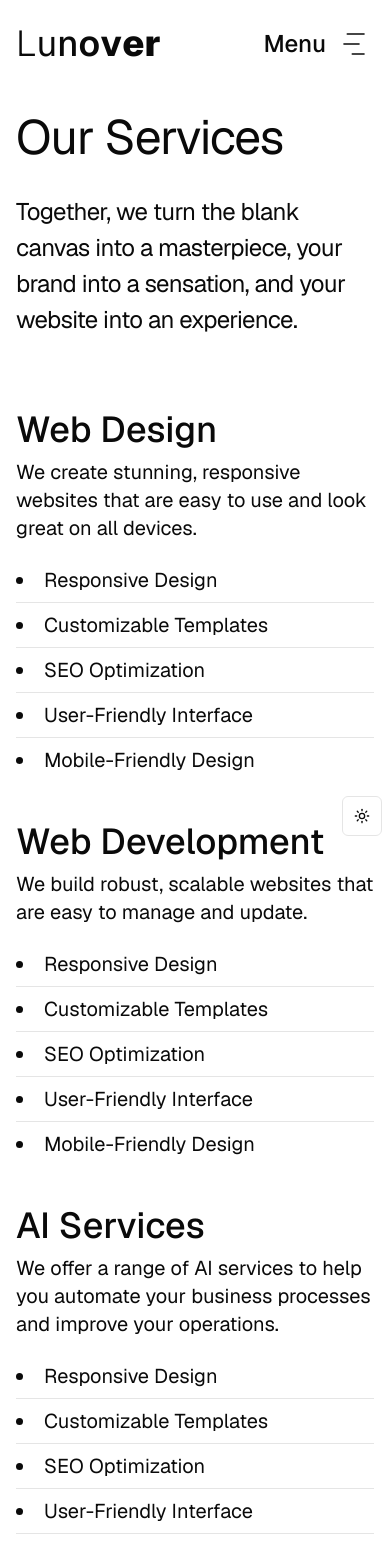
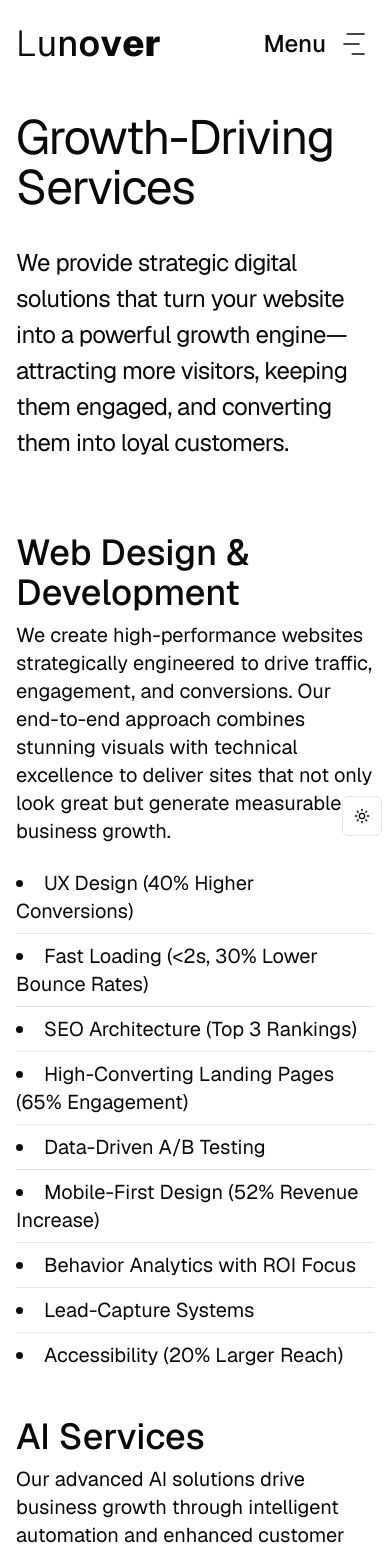
Before and after one commit to rajushrestha/lunover2025, a Next.js app: page /services in a window 390 px wide. Shown: the top 1546 px of the page. Built offline with nearby package versions, Linux system fonts and the light colour scheme.

Commit message:
content updates

```diff
--- a/src/app/services/page.tsx
+++ b/src/app/services/page.tsx
@@ -1,5 +1,6 @@
 import ProcessSection from "@/components/sections/process";
 import ServicesDetails from "@/components/sections/services-details";
+import AIApplications from "@/components/sections/ai-applications";
 
 export default function ServicesPage() {
   return (
@@ -7,13 +8,14 @@ export default function ServicesPage() {
       <section>
         <div className="container mx-auto px-4">
           <h1 className="text-5xl sm:text-6xl md:text-[7vw] font-normal leading-[1.05] tracking-tight sm:-mx-2">
-            Our Services
+            Growth-Driving Services
           </h1>
 
           <div className="py-8 sm:py-10 md:py-12 lg:py-16">
             <p className="max-w-3xl text-2xl leading-normal md:text-2xl/normal lg:text-3xl/normal xl:text-4xl/normal font-normal tracking-tight">
-              Together, we turn the blank canvas into a masterpiece, your brand
-              into a sensation, and your website into an experience.
+              We provide strategic digital solutions that turn your website into
+              a powerful growth engine—attracting more visitors, keeping them
+              engaged, and converting them into loyal customers.
             </p>
           </div>
         </div>
@@ -21,6 +23,8 @@ export default function ServicesPage() {
 
       <ServicesDetails />
 
+      <AIApplications />
+
       <ProcessSection />
     </>
   );
--- /dev/null
+++ b/src/components/sections/ai-applications.tsx
@@ -0,0 +1,126 @@
+"use client";
+
+import { motion } from "framer-motion";
+import Link from "next/link";
+import {
+  BrainCircuit,
+  Image as ImageIcon,
+  Layers,
+  Bot,
+  Sparkles,
+} from "lucide-react";
+
+const aiApplications = [
+  {
+    title: "RAG Chatbots",
+    icon: <BrainCircuit className="w-10 h-10 md:w-14 md:h-14" />,
+    description:
+      "Our Retrieval-Augmented Generation chatbots transform how your business handles customer inquiries. By connecting AI with your knowledge base, these intelligent systems provide accurate, context-aware responses while significantly reducing response times and support costs.",
+    benefits: [
+      "24/7 customer support with 90% accurate responses",
+      "Reduce support costs by up to 60%",
+      "Increase visitor-to-lead conversion by 35%",
+      "Seamless integration with your existing knowledge base",
+    ],
+  },
+  {
+    title: "AI Image Generation",
+    icon: <ImageIcon className="w-10 h-10 md:w-14 md:h-14" />,
+    description:
+      "Drive engagement with custom AI-generated imagery tailored to your brand. Our AI image solutions create unique, on-brand visuals that capture attention, communicate your message effectively, and dramatically reduce content production costs and timelines.",
+    benefits: [
+      "Reduce image production costs by up to 80%",
+      "Generate consistent on-brand visuals at scale",
+      "Increase social media engagement by 42% with unique visuals",
+      "Custom models trained on your brand guidelines",
+    ],
+  },
+  {
+    title: "Business Automations",
+    icon: <Bot className="w-10 h-10 md:w-14 md:h-14" />,
+    description:
+      "Our AI-powered automation solutions eliminate repetitive tasks and streamline complex workflows, allowing your team to focus on high-value activities. These tailored systems work across departments to increase efficiency, accuracy, and ultimately, your bottom line.",
+    benefits: [
+      "Reduce operational costs by up to 50%",
+      "Eliminate human error in routine processes",
+      "Speed up workflow completion by 75%",
+      "Scale operations without proportional cost increases",
+    ],
+  },
+  {
+    title: "Tailored AI Solutions",
+    icon: <Sparkles className="w-10 h-10 md:w-14 md:h-14" />,
+    description:
+      "We develop custom AI solutions designed specifically for your unique business challenges. Whether you need predictive analytics, intelligent content recommendations, or specialized data processing, our team crafts AI systems that deliver measurable growth and competitive advantage.",
+    benefits: [
+      "Solution specifically designed for your business needs",
+      "Gain actionable insights from your existing data",
+      "Average ROI of 3.5x on custom AI implementations",
+      "Continuous improvement with AI that learns from your business",
+    ],
+  },
+];
+
+export default function AIApplications() {
+  return (
+    <section className="py-16 sm:py-24 md:py-36">
+      <div className="container mx-auto px-4">
+        <div className="mb-12 md:mb-20">
+          <h2 className="text-4xl md:text-6xl lg:text-7xl font-normal mb-6">
+            AI Applications for Growth
+          </h2>
+          <p className="text-xl md:text-2xl lg:text-3xl max-w-4xl">
+            Our AI solutions are engineered for measurable business growth. We
+            implement cutting-edge artificial intelligence technologies that
+            drive traffic, deepen engagement, and boost conversions while
+            reducing operational costs.
+          </p>
+        </div>
+
+        <div className="grid grid-cols-1 gap-12 md:gap-16 lg:gap-24">
+          {aiApplications.map((app, index) => (
+            <motion.div
+              key={app.title}
+              initial={{ opacity: 0, y: 20 }}
+              whileInView={{ opacity: 1, y: 0 }}
+              transition={{ delay: index * 0.1 }}
+              className="flex flex-col lg:flex-row gap-8 lg:gap-16"
+            >
+              <div className="lg:w-1/2">
+                <div className="flex items-center gap-4 mb-4">
+                  {app.icon}
+                  <h3 className="text-3xl lg:text-4xl xl:text-5xl font-medium">
+                    {app.title}
+                  </h3>
+                </div>
+                <p className="text-xl lg:text-2xl mb-6">{app.description}</p>
+                <ul className="space-y-3">
+                  {app.benefits.map((benefit, i) => (
+                    <li key={i} className="flex items-start gap-2">
+                      <Layers className="w-6 h-6 text-green-500 flex-shrink-0 mt-1" />
+                      <span className="text-lg lg:text-xl">{benefit}</span>
+                    </li>
+                  ))}
+                </ul>
+              </div>
+              <div className="lg:w-1/2 h-64 md:h-80 lg:h-auto bg-gray-100 dark:bg-gray-800 rounded-lg flex items-center justify-center">
+                <span className="text-gray-400 dark:text-gray-500 text-lg">
+                  AI Solution Visualization
+                </span>
+              </div>
+            </motion.div>
+          ))}
+        </div>
+
+        <div className="mt-16 md:mt-24 text-center">
+          <Link
+            href="/contact"
+            className="inline-flex items-center gap-2 px-8 py-3 text-xl font-medium rounded-full border-2 border-foreground hover:bg-foreground hover:text-background transition-colors duration-300 group"
+          >
+            <span>DISCUSS YOUR AI NEEDS</span>
+          </Link>
+        </div>
+      </div>
+    </section>
+  );
+}
--- a/src/components/sections/get-in-touch.tsx
+++ b/src/components/sections/get-in-touch.tsx
@@ -8,7 +8,7 @@ export default function GetInTouch() {
       <div className="container mx-auto px-4">
         <div className="hidden sm:flex items-center justify-between gap-4 mb-10">
           <span className="text-2xl font-normal">
-            Digital Agency Based in KATHMANDU
+            Growth-Focused Digital Agency
           </span>
 
           {/* Get in Touch Button */}
@@ -22,11 +22,11 @@ export default function GetInTouch() {
         </div>
 
         <p className="text-xl md:text-2xl lg:text-4xl pt-4 mb-4">
-          Based in the vibrant heart of Kathmandu, Nepal, Lunover is not just a
-          digital agency, we're your partners in creativity. Our mission is to
-          turn your dreams into reality, one pixel at a time. With a diverse
-          team of designers, developers, and innovators, we're constantly
-          pushing the boundaries of what's possible in the digital world.
+          We build digital experiences that drive real growth. Our websites
+          don't just look great—they perform. Through strategic design, seamless
+          user experiences, and data-driven optimization, we help your business
+          attract more visitors, boost engagement, and convert leads into loyal
+          customers.
         </p>
 
         <div className="flex justify-between flex-col sm:flex-row gap-5 pt-6 sm:pt-12">
--- a/src/components/sections/lets-chat.tsx
+++ b/src/components/sections/lets-chat.tsx
@@ -8,8 +8,9 @@ export default function LetsChat() {
   return (
     <section className="flex flex-col md:flex-row md:gap-10 xl:gap-20 items-center justify-between py-8 md:py-16 lg:py-24 xl:py-32 border-b border-border/40 dark:border-border">
       <div className="mb-12 max-w-5xl">
-        <h2 className="text-5xl sm:text-6xl md:text-[7vw] font-normal leading-[1.05] tracking-tight sm:-mx-2 mb-4">
-          Let{"'"}s talk today, and turn your ideas into digital masterpieces.
+        <h2 className="text-5xl sm:text-6xl md:text-7xl font-normal leading-[1.05] tracking-tight sm:-mx-2 mb-4">
+          Let{"'"}s talk today about growing your business with a website that
+          converts.
         </h2>
       </div>
 
--- a/src/components/sections/services-details.tsx
+++ b/src/components/sections/services-details.tsx
@@ -1,61 +1,54 @@
 const services = [
   {
-    title: "Web Design",
+    title: "Web Design & Development",
     description:
-      "We create stunning, responsive websites that are easy to use and look great on all devices.",
+      "We create high-performance websites strategically engineered to drive traffic, engagement, and conversions. Our end-to-end approach combines stunning visuals with technical excellence to deliver sites that not only look great but generate measurable business growth.",
     lists: [
-      "Responsive Design",
-      "Customizable Templates",
-      "SEO Optimization",
-      "User-Friendly Interface",
-      "Mobile-Friendly Design",
-    ],
-  },
-  {
-    title: "Web Development",
-    description:
-      "We build robust, scalable websites that are easy to manage and update.",
-    lists: [
-      "Responsive Design",
-      "Customizable Templates",
-      "SEO Optimization",
-      "User-Friendly Interface",
-      "Mobile-Friendly Design",
+      "UX Design (40% Higher Conversions)",
+      "Fast Loading (<2s, 30% Lower Bounce Rates)",
+      "SEO Architecture (Top 3 Rankings)",
+      "High-Converting Landing Pages (65% Engagement)",
+      "Data-Driven A/B Testing",
+      "Mobile-First Design (52% Revenue Increase)",
+      "Behavior Analytics with ROI Focus",
+      "Lead-Capture Systems",
+      "Accessibility (20% Larger Reach)",
     ],
   },
   {
     title: "AI Services",
     description:
-      "We offer a range of AI services to help you automate your business processes and improve your operations.",
+      "Our advanced AI solutions drive business growth through intelligent automation and enhanced customer experiences. We implement cutting-edge AI technologies customized to your specific business goals, increasing engagement and conversions while reducing operational costs.",
     lists: [
-      "Responsive Design",
-      "Customizable Templates",
-      "SEO Optimization",
-      "User-Friendly Interface",
-      "Mobile-Friendly Design",
+      "24/7 Product Chatbots (-90% Support Costs)",
+      "Custom Brand Imagery (-75% Design Time)",
+      "Email Response Automation (+45% Open Rates)",
+      "Purchase Pattern Analysis (+42% Cart Value)",
+      "Content Personalization (3× Engagement)",
+      "Lead Scoring AI (68% Conversion Boost)",
     ],
   },
   {
     title: "SEO Services",
     description:
-      "We optimize your website for search engines to improve your visibility and drive more traffic to your site.",
+      "We implement data-driven SEO strategies that increase your visibility, drive targeted traffic, and boost conversions. Our approach focuses on sustainable growth and measurable business results.",
     lists: [
-      "Responsive Design",
-      "Customizable Templates",
-      "SEO Optimization",
-      "User-Friendly Interface",
-      "Mobile-Friendly Design",
+      "Traffic Growth Strategy",
+      "Conversion-Focused Keywords",
+      "Engagement-Optimized Content",
+      "Technical SEO for Performance",
+      "Analytics-Driven Optimization",
     ],
   },
   {
     title: "Team as a Service",
     description:
-      "We offer a range of team as a service to help you automate your business processes and improve your operations.",
+      "We provide dedicated teams focused on growing your business through increased traffic, engagement, and sales. Our specialists work as an extension of your organization with clear growth objectives.",
     lists: [
-      "Precise Candidate Selection",
-      "Thorough Technology Evaluation",
-      "Comprehensive Background Checks",
-      "Client-Centric Final Selection",
+      "Growth-Focused Talent Selection",
+      "Performance-Oriented Specialists",
+      "ROI-Driven Team Structure",
+      "Conversion Optimization Experts",
     ],
   },
 ];
--- a/src/components/sections/services.tsx
+++ b/src/components/sections/services.tsx
@@ -5,34 +5,34 @@ import Link from "next/link";
 
 const services = [
   {
-    title: "Product Design",
+    title: "Web Design & Development",
     description:
-      "Our product design services will turn your ideas into reality. We combine user research, interface design, and prototyping to create products that users love.",
+      "We create high-performance websites that drive business growth. Our end-to-end approach delivers visually stunning, technically excellent sites that attract visitors, boost engagement, and maximize conversions.",
   },
   {
-    title: "Graphic Design",
+    title: "AI Solutions",
     description:
-      "From brand identity to marketing materials, our graphic design team creates visually stunning assets that capture attention and communicate effectively.",
+      "Our advanced AI applications drive measurable growth through intelligent automation and enhanced customer experiences. From RAG chatbots to custom image generation, we implement AI that increases engagement while reducing costs.",
   },
   {
-    title: "Branding",
+    title: "Branding & Identity",
     description:
-      "We help you build a strong, memorable brand identity that resonates with your audience and stands out in today's competitive market.",
+      "We build brands engineered for growth. Our strategic branding connects with your target audience, differentiates you from competitors, and creates the foundation for increased traffic, engagement, and customer loyalty.",
   },
   {
-    title: "Illustration",
+    title: "SEO & Content Strategy",
     description:
-      "Our custom illustrations bring your stories and concepts to life, adding a unique and personal touch to your digital presence.",
+      "We implement data-driven SEO and content strategies that increase your visibility, drive targeted traffic, and boost conversions. Our approach focuses on sustainable growth and measurable business results.",
   },
   {
-    title: "Web Development",
+    title: "Custom Application Development",
     description:
-      "We build modern, responsive websites that not only look great but also perform exceptionally well across all devices.",
+      "Our apps are built for user retention and business growth. From concept to launch, we develop mobile and web applications that keep users engaged, maximize conversions, and provide measurable ROI for your business.",
   },
   {
-    title: "App Development",
+    title: "Growth-Focused Team as a Service",
     description:
-      "From concept to launch, we develop native and cross-platform mobile applications that provide seamless user experiences.",
+      "We provide dedicated teams focused on growing your business through increased traffic, engagement, and sales. Our specialists work as an extension of your organization with clear growth objectives.",
   },
 ];
 
@@ -42,11 +42,14 @@ export default function Services() {
       <div className="container mx-auto px-4">
         <div className="flex flex-col lg:flex-row gap-4 lg:justify-between lg:items-end mb-10">
           <div className="pb-4 md:pb-10 lg:pr-20 lg:pb-0">
-            <h2 className="text-4xl md:text-6xl lg:text-8xl font-normal mb-4">Our Services</h2>
+            <h2 className="text-4xl md:text-6xl lg:text-8xl font-normal mb-4">
+              Our Services
+            </h2>
             <p className="mb-0 text-xl md:text-2xl lg:text-3xl xl:text-4xl">
-              Our services are more than just solutions, they're opportunities
-              to transform your digital presence and achieve your business
-              objectives. We're here to make your digital dreams a reality.
+              We provide growth-focused digital solutions that transform your
+              online presence. Each service is strategically designed to attract
+              visitors, increase engagement, and boost conversions—turning your
+              website into a powerful business growth engine.
             </p>
           </div>
 
```
Also changed, not shown: src/app/about/page.tsx (+23 -19 lines), src/components/sections/testimonials.tsx (+6 -6 lines).
